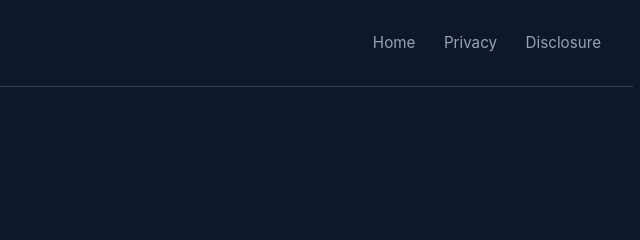
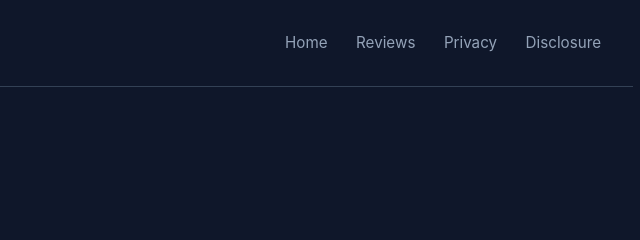
Before and after one commit to gabriel-sitescreator/Synth-Visuals-Space, a plain HTML site: page privacy-policy.html in a window 1280 px wide. Shown: the top 240 px of the page, 507-1147 px from the left. Drawn offline with Linux system fonts and the light colour scheme.

Commit message:
Update privacy-policy.html

```diff
--- a/privacy-policy.html
+++ b/privacy-policy.html
@@ -36,6 +36,7 @@
         <a href="index.html" class="logo">Synth Visuals <span>Space</span></a>
         <nav>
             <a href="index.html">Home</a>
+            <a href="index.html#reviews">Reviews</a>
             <a href="privacy-policy.html">Privacy</a>
             <a href="affiliate-disclosure.html">Disclosure</a>
         </nav>
```
